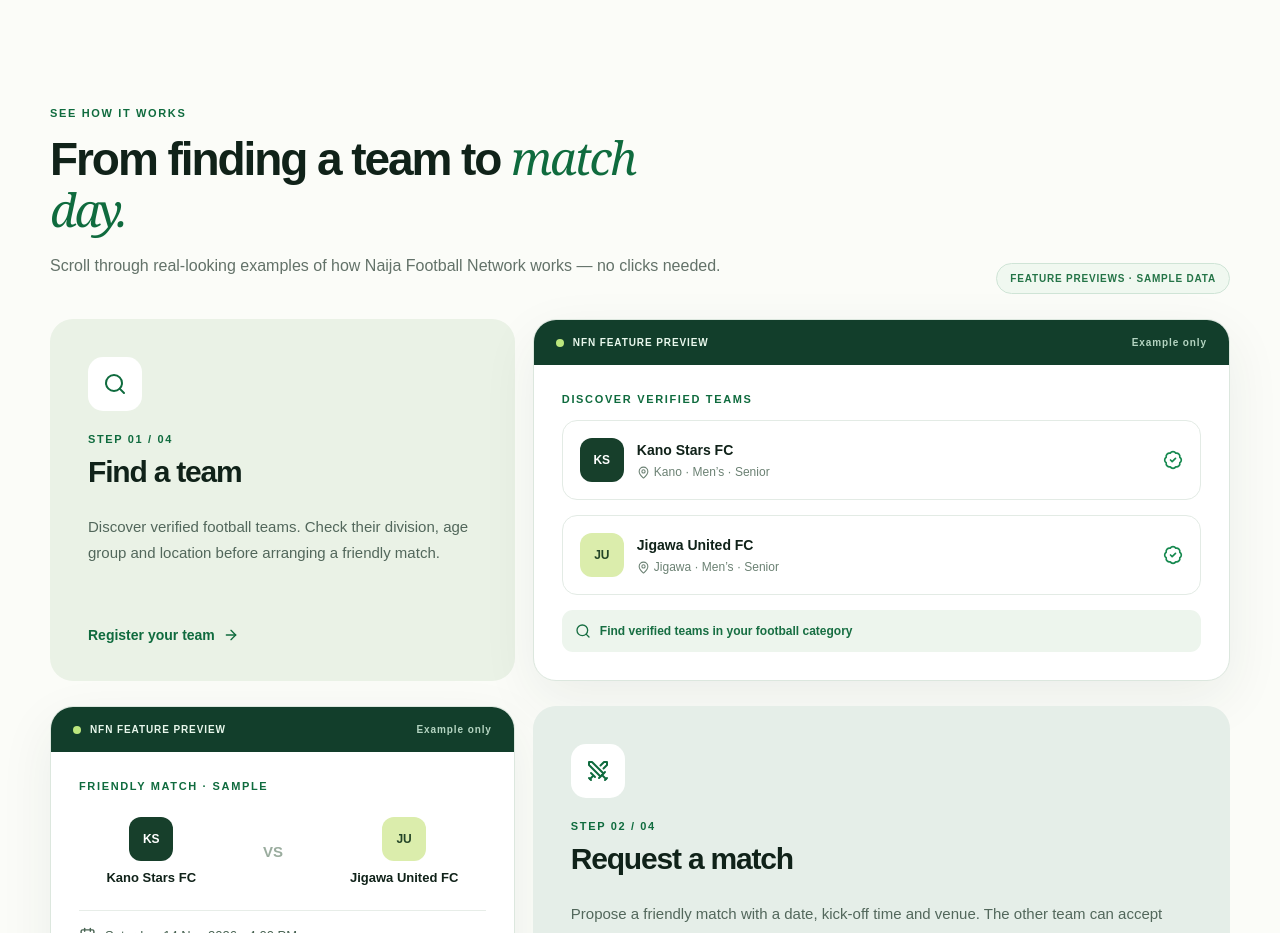
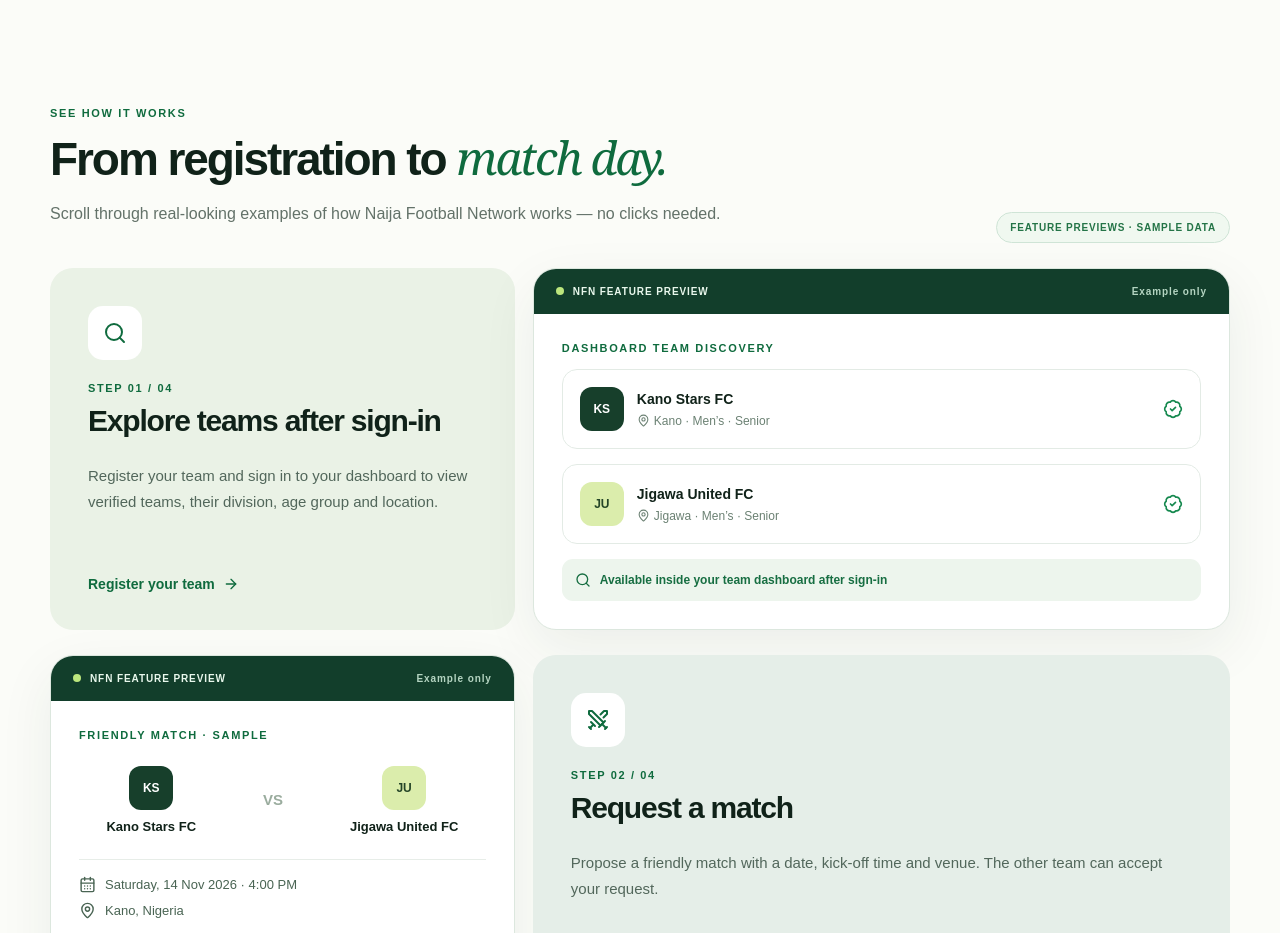
Before and after one commit to bashirhassan10/football-team-network-frontend, a Next.js app: page / in a window 1280 px wide. Shown: the part 1140-2073 px from the top of the page. Built offline with nearby package versions, Linux system fonts and the light colour scheme.

Commit message:
fix(release): clarify dashboard-only discovery and production-safe admin copy

```diff
--- a/app/home-feature-demo.tsx
+++ b/app/home-feature-demo.tsx
@@ -2,19 +2,19 @@ import {ArrowRight, BadgeCheck, CalendarDays, CheckCircle2, MapPin, MessageCircl
 import Link from "next/link";
 
 const sections=[
- {id:"find",number:"01",title:"Find a team",description:"Discover verified football teams. Check their division, age group and location before arranging a friendly match.",icon:Search},
+ {id:"find",number:"01",title:"Explore teams after sign-in",description:"Register your team and sign in to your dashboard to view verified teams, their division, age group and location.",icon:Search},
  {id:"request",number:"02",title:"Request a match",description:"Propose a friendly match with a date, kick-off time and venue. The other team can accept your request.",icon:Swords},
  {id:"chat",number:"03",title:"Match chat",description:"Stay in touch with your opponents and coordinate the details before match day.",icon:MessageCircle},
  {id:"fixtures",number:"04",title:"View fixtures",description:"See confirmed fixtures, match dates, kick-off times and venues in one place.",icon:CalendarDays},
 ] as const;
 export default function HomeFeatureDemo(){
  return <section className="nfnDemo shell" aria-labelledby="nfn-demo-title">
-  <div className="nfnDemoHeading"><div><span className="nfnDemoKicker">SEE HOW IT WORKS</span><h2 id="nfn-demo-title">From finding a team to <em>match day.</em></h2><p>Scroll through real-looking examples of how Naija Football Network works — no clicks needed.</p></div><span className="nfnDemoBadge">FEATURE PREVIEWS · SAMPLE DATA</span></div>
+  <div className="nfnDemoHeading"><div><span className="nfnDemoKicker">SEE HOW IT WORKS</span><h2 id="nfn-demo-title">From registration to <em>match day.</em></h2><p>Scroll through real-looking examples of how Naija Football Network works — no clicks needed.</p></div><span className="nfnDemoBadge">FEATURE PREVIEWS · SAMPLE DATA</span></div>
   <div className="nfnDemoStack">{sections.map(({id,number,title,description,icon:Icon})=><article className="nfnDemoBody nfnDemoRow" key={id} aria-labelledby={id+"-title"}>
    <div className="nfnDemoInfo"><div className="nfnDemoIcon"><Icon/></div><span className="nfnDemoStep">STEP {number} / 04</span><h3 id={id+"-title"}>{title}</h3><p>{description}</p><Link href="/register" className="nfnDemoCTA">Register your team <ArrowRight size={16}/></Link></div>
    <div className="nfnDemoPreview">
     <div className="nfnDemoWindowTop"><span><i/> NFN FEATURE PREVIEW</span><span>Example only</span></div>
-    {id==="find"&&<div className="nfnDemoContent"><div className="nfnDemoMiniLabel">DISCOVER VERIFIED TEAMS</div><div className="nfnDemoTeam"><div className="nfnDemoCrest">KS</div><div><strong>Kano Stars FC</strong><small><MapPin size={13}/> Kano · Men’s · Senior</small></div><BadgeCheck size={20} className="nfnDemoVerified"/></div><div className="nfnDemoTeam"><div className="nfnDemoCrest secondary">JU</div><div><strong>Jigawa United FC</strong><small><MapPin size={13}/> Jigawa · Men’s · Senior</small></div><BadgeCheck size={20} className="nfnDemoVerified"/></div><div className="nfnDemoExampleNote"><Search size={16}/> Find verified teams in your football category</div></div>}
+    {id==="find"&&<div className="nfnDemoContent"><div className="nfnDemoMiniLabel">DASHBOARD TEAM DISCOVERY</div><div className="nfnDemoTeam"><div className="nfnDemoCrest">KS</div><div><strong>Kano Stars FC</strong><small><MapPin size={13}/> Kano · Men’s · Senior</small></div><BadgeCheck size={20} className="nfnDemoVerified"/></div><div className="nfnDemoTeam"><div className="nfnDemoCrest secondary">JU</div><div><strong>Jigawa United FC</strong><small><MapPin size={13}/> Jigawa · Men’s · Senior</small></div><BadgeCheck size={20} className="nfnDemoVerified"/></div><div className="nfnDemoExampleNote"><Search size={16}/> Available inside your team dashboard after sign-in</div></div>}
     {id==="request"&&<div className="nfnDemoContent"><div className="nfnDemoMiniLabel">FRIENDLY MATCH · SAMPLE</div><div className="nfnDemoVersus"><div><span className="nfnDemoCrest">KS</span><strong>Kano Stars FC</strong></div><b>VS</b><div><span className="nfnDemoCrest secondary">JU</span><strong>Jigawa United FC</strong></div></div><div className="nfnDemoDetails"><span><CalendarDays size={17}/> Saturday, 14 Nov 2026 · 4:00 PM</span><span><MapPin size={17}/> Kano, Nigeria</span></div><div className="nfnDemoStatus accepted"><CheckCircle2 size={18}/> Match accepted</div></div>}
     {id==="chat"&&<div className="nfnDemoContent"><div className="nfnDemoChatHeader"><span className="nfnDemoCrest">KS</span><div><strong>Kano Stars FC · Jigawa United FC</strong><small>Friendly match conversation · sample</small></div></div><div className="nfnDemoBubble left">Hello! Are we still on for Saturday?</div><div className="nfnDemoBubble right">Yes! Kick-off is 4:00 PM. ⚽</div><div className="nfnDemoBubble left">Great, see you at the pitch!</div><div className="nfnDemoBubble right">See you there! 👋</div></div>}
     {id==="fixtures"&&<div className="nfnDemoContent"><div className="nfnDemoMiniLabel">MY FIXTURES · SAMPLE</div><div className="nfnDemoFixture"><div className="nfnDemoDate"><strong>14</strong><small>NOV</small></div><div><strong>Kano Stars FC vs Jigawa United FC</strong><small>Saturday · 4:00 PM</small><small><MapPin size={13}/> Kano, Nigeria</small></div><span className="nfnDemoConfirmed">Confirmed</span></div><div className="nfnDemoCalendar"><span>MON</span><span>TUE</span><span>WED</span><span>THU</span><span>FRI</span><span className="marked">SAT 14 ⚽</span><span>SUN</span></div><div className="nfnDemoExampleNote"><CalendarDays size={16}/> All your confirmed matches in one place</div></div>}
```
